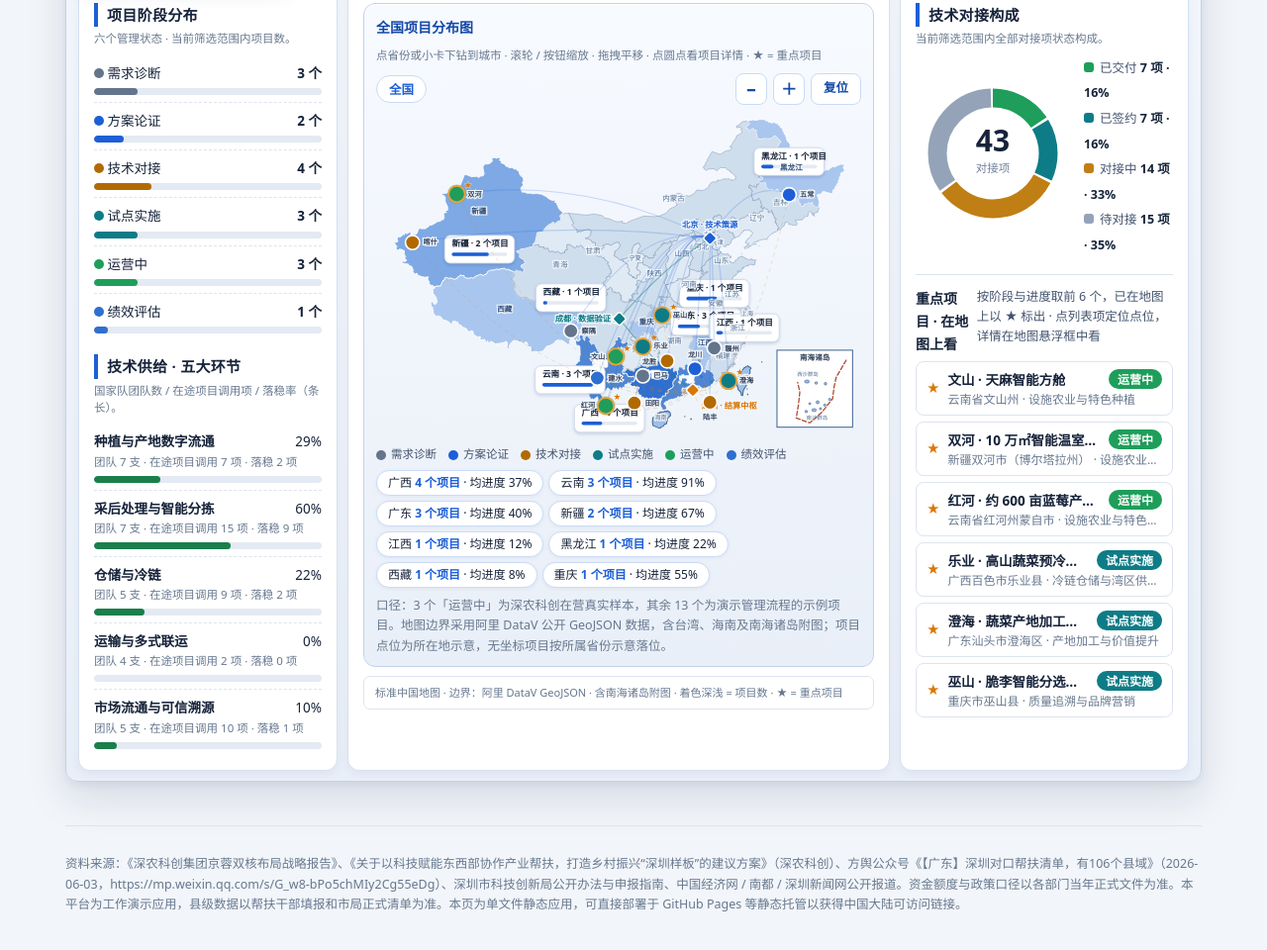
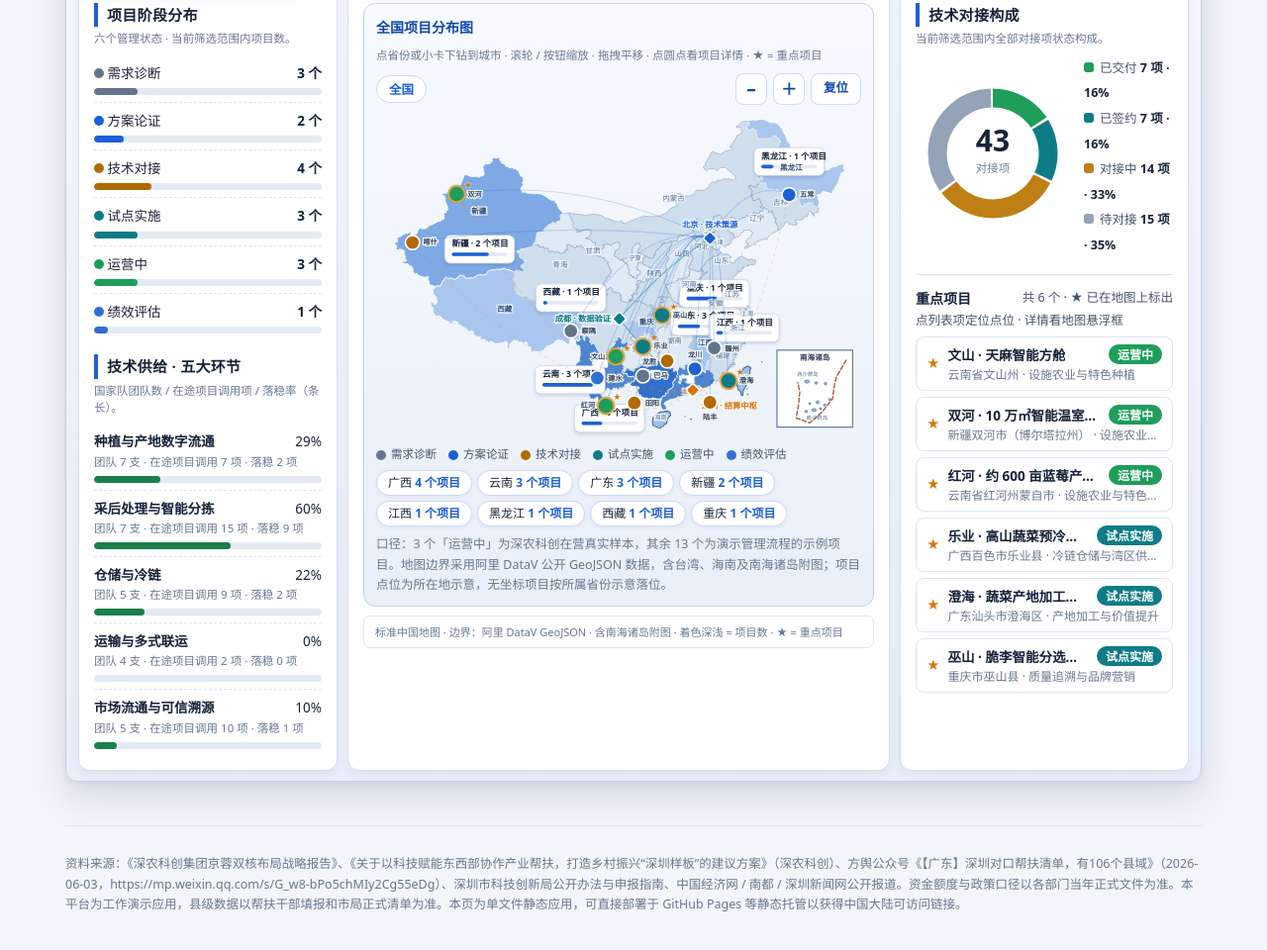
Before and after one commit to xiaohuan1228/duikou-bangfu, a plain HTML site: page index.html in a window 1280 px wide. Shown: the part 647-1607 px from the top of the page at 99% size. Drawn offline with Linux system fonts and the light colour scheme.

Commit message:
右栏标题防折行+省份条去掉均进度数字

```diff
--- a/index.html
+++ b/index.html
@@ -329,7 +329,9 @@ footer{margin-top:44px;border-top:1px solid var(--line);padding-top:16px;color:v
 /* 重点项目面板移至右栏后：右栏本身已是卡片，面板去掉嵌套边框 / 阴影，改以分隔线衔接，全屏时随右栏滚动完整呈现 */
 .cp-col>.cp-detail{margin-top:16px;border:none;border-top:1px solid var(--line);border-radius:0;box-shadow:none;background:transparent;padding:12px 0 0}
 .cp-detail:empty{display:none}
-.cp-detail .dh{display:flex;justify-content:space-between;gap:8px;align-items:flex-start}
+.cp-detail .dh{display:flex;justify-content:space-between;gap:8px;align-items:center}
+.cp-detail .dh h4{flex:none;white-space:nowrap}
+.cp-detail .dh .m{white-space:nowrap;overflow:hidden;text-overflow:ellipsis;text-align:right}
 .cp-detail h4{margin:0;font-size:14px}
 .cp-detail .m{font-size:12.5px;color:var(--ink2);margin:3px 0 0;line-height:1.6}
 .cp-detail .x{border:1px solid var(--line);background:var(--card);color:var(--ink2);border-radius:7px;width:28px;height:28px;min-height:28px;cursor:pointer;font-size:14px;line-height:1;flex:none;font-family:inherit}
@@ -1071,7 +1073,7 @@ function renderCockpit(){
   var byProv={};
   list.forEach(function(p){var r=cpProvince(p);byProv[r]=byProv[r]||{n:0,prog:0};byProv[r].n++;byProv[r].prog+=p.progress;});
   document.getElementById("cpDest").innerHTML=Object.keys(byProv).sort(function(a,b){return byProv[b].n-byProv[a].n;}).map(function(r){
-    return '<span>'+r+' <b>'+byProv[r].n+' 个项目</b> · 均进度 '+Math.round(byProv[r].prog/byProv[r].n)+'%</span>';
+    return '<span>'+r+' <b>'+byProv[r].n+' 个项目</b></span>';
   }).join("");
   /* 右：对接构成 donut */
   var counts=DOCK_CATS.map(function(c){var n=0;list.forEach(function(p){p.techs.forEach(function(d){if(d.s===c[0])n++;});});return n;});
@@ -1276,7 +1278,7 @@ function cpRenderDetail(){
   /* 右栏固定为重点项目列表：不因点选 / 下钻 / 城市过滤切换成详情或下钻列表；
      列表随当前筛选范围取重点项目（CP_FOCUS），选中行高亮，与地图点选双向同步 */
   if(CP_FOCUS.length){
-    box.innerHTML='<div class="dh"><h4>重点项目 · 在地图上看</h4><span class="m" style="margin:0">按阶段与进度取前 '+CP_FOCUS.length+' 个，已在地图上以 ★ 标出 · 点列表项定位点位，详情在地图悬浮框中看</span></div>'
+    box.innerHTML='<div class="dh"><h4>重点项目</h4><span class="m" style="margin:0">共 '+CP_FOCUS.length+' 个 · ★ 已在地图上标出</span></div><p class="m" style="margin:1px 0 3px">点列表项定位点位 · 详情看地图悬浮框</p>'
       +CP_FOCUS.map(function(p){return cpProjRow(p,cpSel===p.id);}).join("");
   } else {
     box.innerHTML='<p class="m">当前筛选组合下暂无在途项目，点「重置」查看全部。</p>';
```
